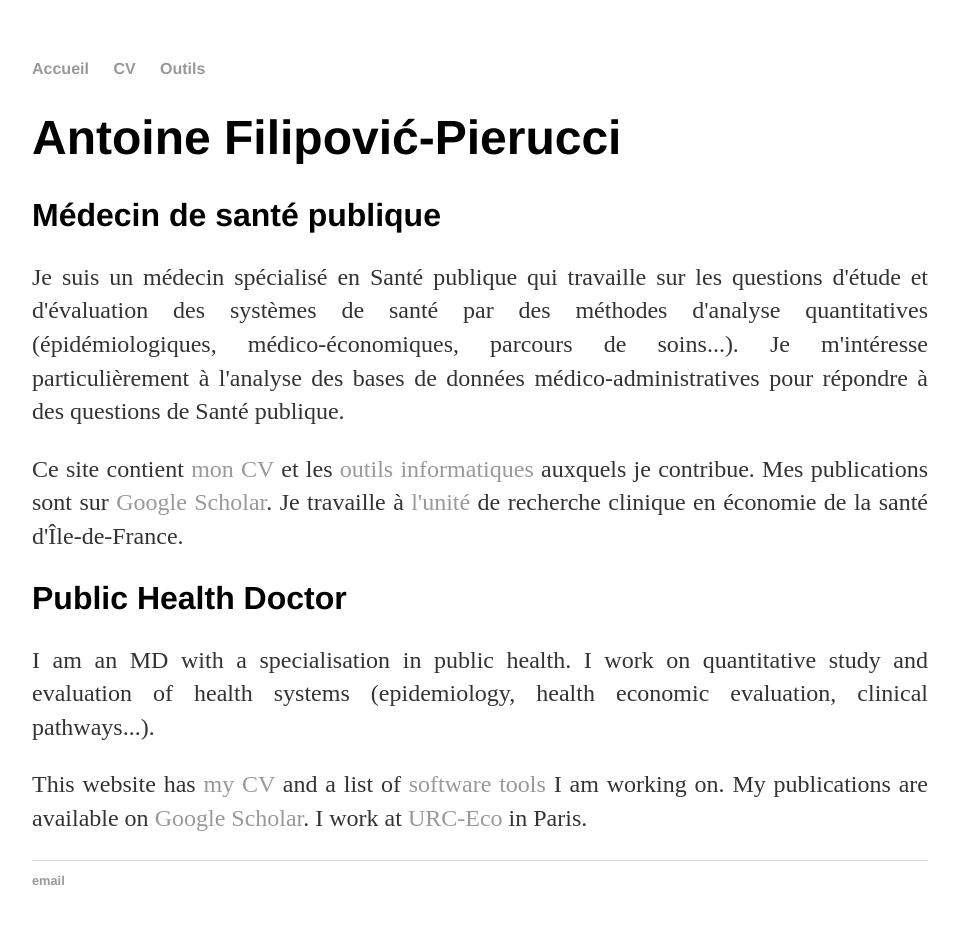
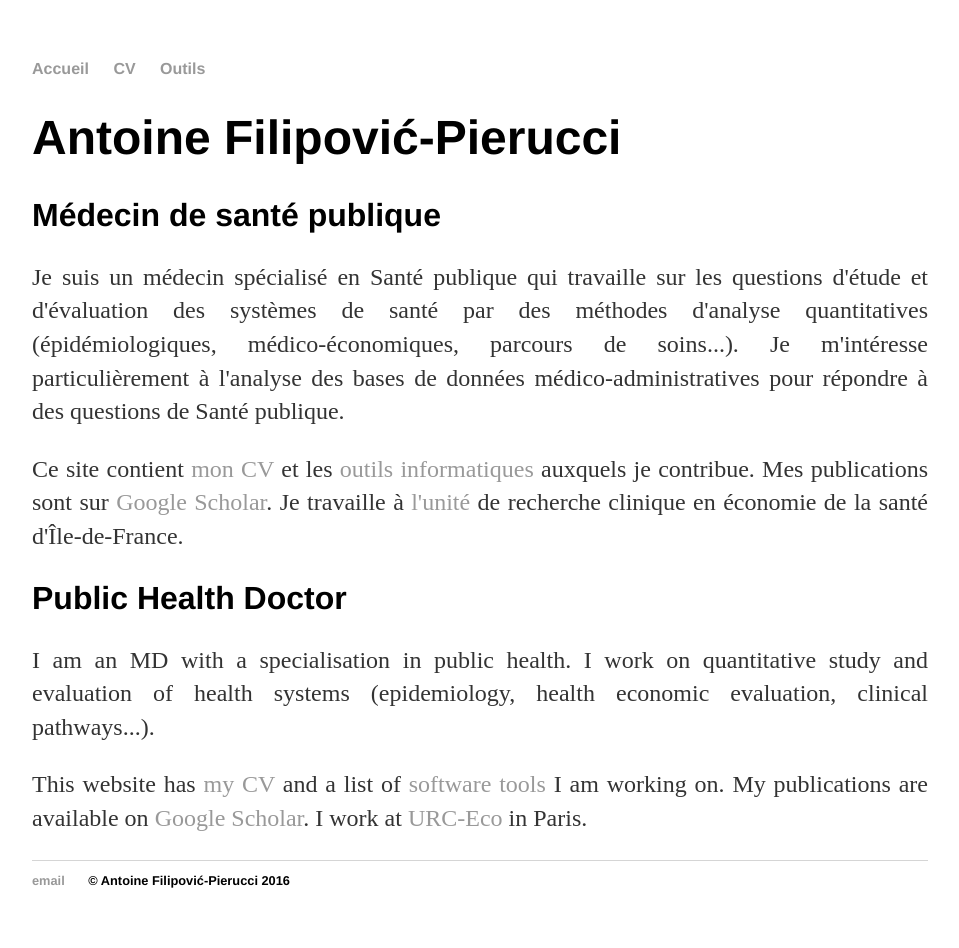
Before and after one commit to pierucci/pierucci.github.io, a Jekyll site: the page built from index.html, in a window 1280 px wide. Shown: the whole page, without its empty margins (160-1119 px from the left). Built offline with Jekyll 4.4.1, drawn with Linux system fonts in a browser that asks for light colours.

Commit message:
copyright footer

```diff
--- a/_layouts/default.html
+++ b/_layouts/default.html
@@ -19,6 +19,7 @@
 		<footer>
     		<ul>
         		<li><a href="mailto:pierucci@gmail.com">email</a></li>
+        		<li>© Antoine Filipović-Pierucci 2016</li>
 			</ul>
 		</footer>
 	</body>
```
